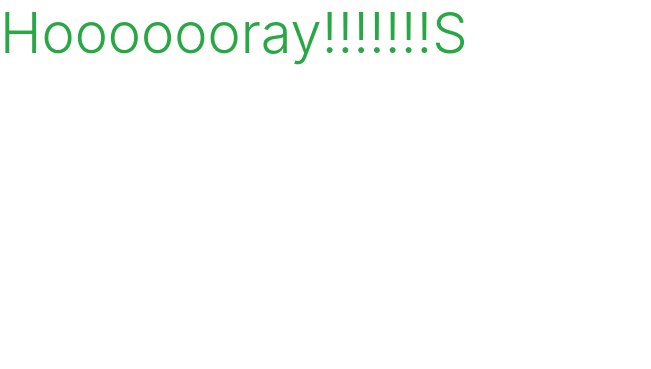
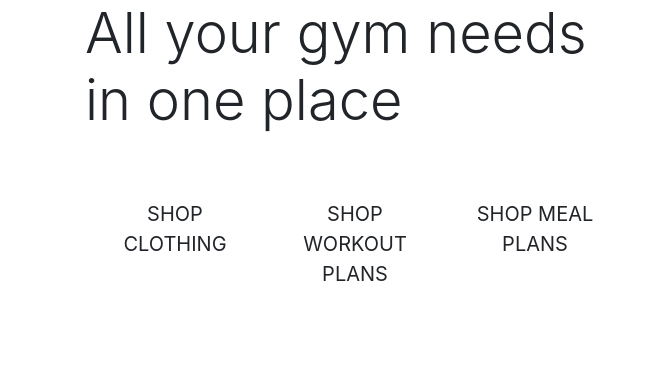
Before and after one commit to cmoynan/Gymstitute-PP5, a Django app: page / in a window 1280 px wide. Shown: the top 369 px of the page, without its empty margins (0-651 px from the left). Run offline with Django 5.2, Linux system fonts and the light colour scheme; some libraries are stand-ins or nearby versions.

Commit message:
Added homepage content

```diff
--- a/home/templates/home/index.html
+++ b/home/templates/home/index.html
@@ -1,6 +1,30 @@
 {% extends "base.html" %}
 {% load static %}
 
+{% block page_header %}
+    <div class="container header-container">
+        <div class="row">
+            <div class="col"></div>
+        </div>
+    </div>
+{% endblock %}
+
 {% block content %}
-    <h1 class="display-4 text-success">Hooooooray!!!!!!!S</h1>
+    <div class="container h-100">
+        <div class="row h-100">
+            <div class="col-7 col-md-6 my-auto">
+                <h1 class="display-4 logo-font text-black">
+                    All your gym needs in one place
+                </h1>
+                <div class="my-5">
+                    <h4 class="d-flex justify-content-between">
+                        <a href="" class="shop-now-button btn btn-lg rounded-0 text-uppercase py-3 w-100 mb-3">Shop Clothing</a>
+                        <a href="" class="shop-now-button btn btn-lg rounded-0 text-uppercase py-3 w-100 mb-3">Shop Workout Plans</a>
+                        <a href="" class="shop-now-button btn btn-lg rounded-0 text-uppercase py-3 w-100">Shop Meal Plans</a>
+                    </h4>
+                </div>
+
+            </div>
+        </div>
+    </div>
 {% endblock %}
```
